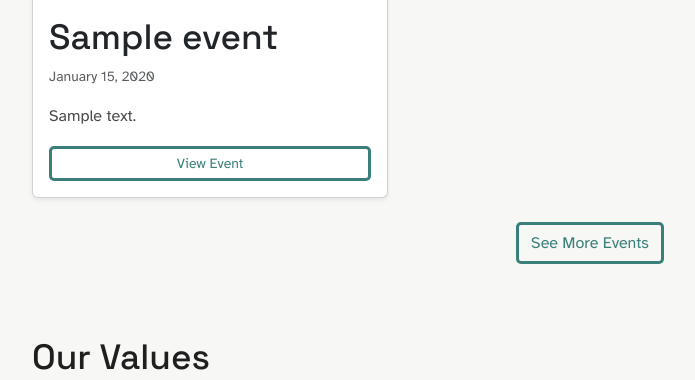
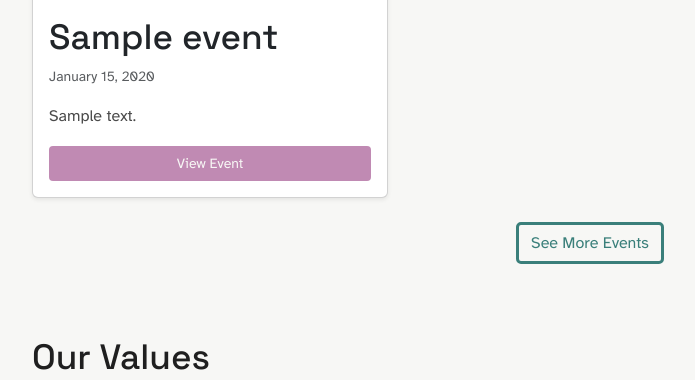
Before and after one commit to hannahashe/opencircle, a Django app: page / in a window 1280 px wide. Shown: the part 564-944 px from the top of the page, without its empty margins (50-745 px from the left). Run offline with Django 5.2, Linux system fonts and the light colour scheme; tables that the repository leaves empty hold one stand-in row (values such as "Sample post"); some libraries are stand-ins or nearby versions.

Commit message:
Update button style for event detail link to enhance visibility and consistency

```diff
--- a/circleevents/templates/circleevents/home.html
+++ b/circleevents/templates/circleevents/home.html
@@ -52,7 +52,7 @@
                                 {{ event.description|truncatewords:20 }}
                             </p>
 
-                            <a href="{% url 'event_detail' event.slug %}" class="btn btn-sm custom-btn-outline mt-auto">
+                            <a href="{% url 'event_detail' event.slug %}" class="btn btn-sm custom-btn-filled mt-auto">
                                 View Event
                             </a>
                         </div>
```
